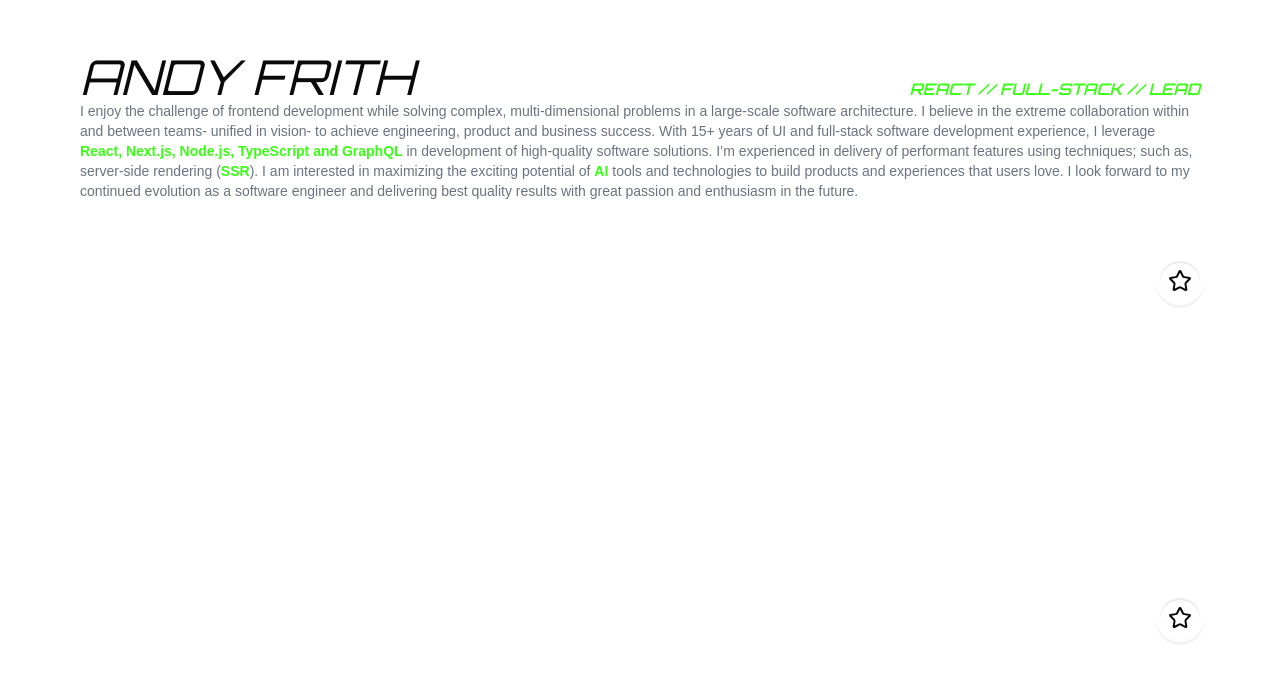
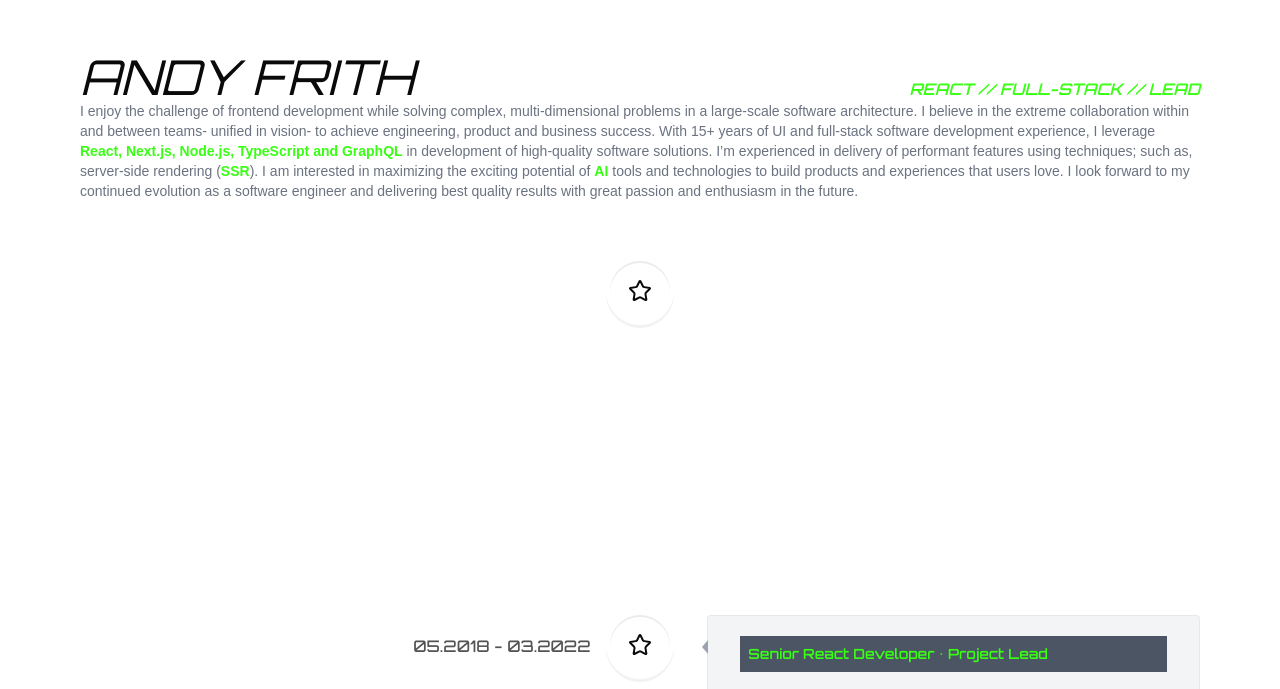
Before and after one commit to andyfrith/portfolio-web, a Next.js app: page / in a window 1280 px wide. Shown: the part 111-800 px from the top of the page. Built offline with nearby package versions, Linux system fonts and the light colour scheme; a web font is replaced by a local one.

Commit message:
Removed configuaration of timleline to  display in one column at all times.

```diff
--- a/src/components/timeline/timeline.tsx
+++ b/src/components/timeline/timeline.tsx
@@ -9,11 +9,7 @@ import { ExperienceType } from "@/lib/data";
 export default function Timeline({ data }: { data: Array<ExperienceType> }) {
   return (
     <>
-      <VerticalTimeline
-        layout="1-column-right"
-        className="!w-full !mt-4"
-        lineColor="grey"
-      >
+      <VerticalTimeline className="!w-full !mt-4" lineColor="grey">
         {data.map((item) => (
           <TimelineFragment key={item.id} item={item} />
         ))}
```
